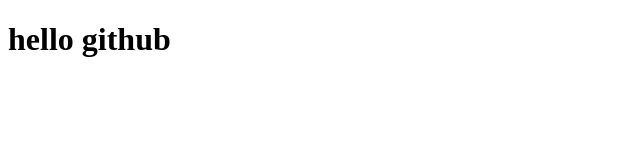
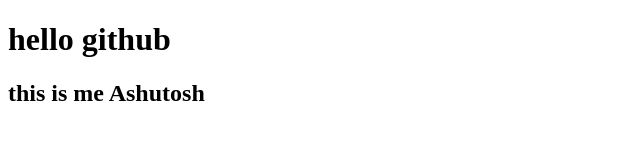
Before and after one commit to AshutoshSinghJai/hello_test, a plain HTML site: page index.html in a window 1280 px wide. Shown: the whole page, without its empty margins (0-640 px from the left). Drawn offline with Linux system fonts and the light colour scheme.

Commit message:
Update index.html

```diff
--- a/index.html
+++ b/index.html
@@ -1,5 +1,6 @@
 <!DOCTYPE html>
 <body>
     <h1>hello github</h1>
+    <h2> this is me Ashutosh</h2>
 </body>
 </html>
```
